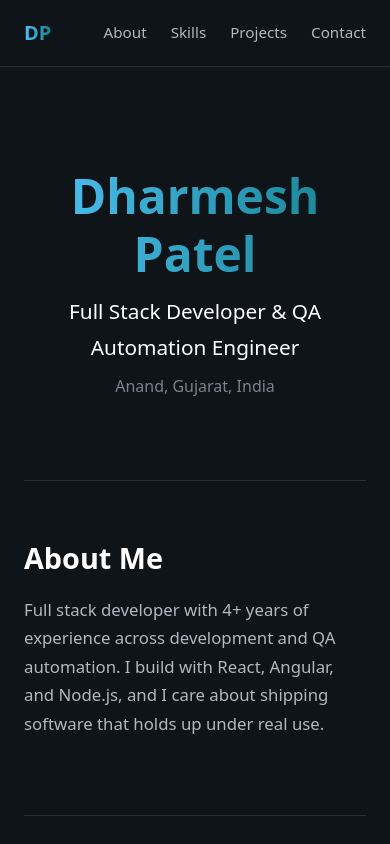
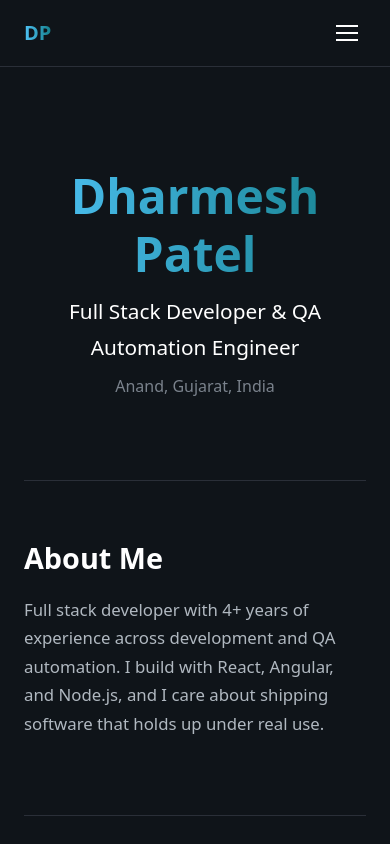
Before and after one commit to dharmeshpt2710/portfolio, a React app: page / in a window 390 px wide. Shown: the top 844 px of the page. Built offline with nearby package versions, Linux system fonts and the light colour scheme; the HTML template or start-up script is replaced by a standard one.

Commit message:
Phase 3: navigation and smooth scroll
Make the navbar sticky, add smooth scrolling with scroll-margin-top
so sections clear the sticky navbar, and add a mobile hamburger menu
to the navbar using useState.

```diff
--- a/src/components/Hero.css
+++ b/src/components/Hero.css
@@ -2,6 +2,7 @@
   text-align: center;
   padding: 100px 0 80px;
   border-bottom: 1px solid var(--color-border);
+  scroll-margin-top: var(--navbar-height);
 }
 
 .hero h1 {
--- a/src/components/Navbar.css
+++ b/src/components/Navbar.css
@@ -1,9 +1,13 @@
 .navbar {
+  position: sticky;
+  top: 0;
+  z-index: 10;
   background-color: var(--color-bg);
   border-bottom: 1px solid var(--color-border);
 }
 
 .navbar-inner {
+  position: relative;
   display: flex;
   align-items: center;
   justify-content: space-between;
@@ -35,3 +39,48 @@
 .navbar-links a:hover {
   color: var(--color-text);
 }
+
+.navbar-toggle {
+  display: none;
+  flex-direction: column;
+  justify-content: center;
+  gap: 5px;
+  padding: 8px;
+  background: none;
+  border: none;
+  cursor: pointer;
+}
+
+.navbar-toggle-bar {
+  display: block;
+  width: 22px;
+  height: 2px;
+  background-color: var(--color-text);
+}
+
+@media (max-width: 640px) {
+  .navbar-toggle {
+    display: flex;
+  }
+
+  .navbar-links {
+    display: none;
+    position: absolute;
+    top: 100%;
+    left: 0;
+    right: 0;
+    flex-direction: column;
+    gap: 0;
+    background-color: var(--color-surface);
+    border-bottom: 1px solid var(--color-border);
+  }
+
+  .navbar-links.open {
+    display: flex;
+  }
+
+  .navbar-links a {
+    padding: 14px 24px;
+    border-top: 1px solid var(--color-border);
+  }
+}
--- a/src/components/Navbar.jsx
+++ b/src/components/Navbar.jsx
@@ -1,15 +1,32 @@
+import { useState } from 'react'
 import './Navbar.css'
 
 function Navbar() {
+  const [isOpen, setIsOpen] = useState(false)
+
+  const closeMenu = () => setIsOpen(false)
+
   return (
     <header className="navbar">
       <div className="navbar-inner container">
-        <a href="#hero" className="navbar-brand">DP</a>
-        <nav className="navbar-links">
-          <a href="#about">About</a>
-          <a href="#skills">Skills</a>
-          <a href="#projects">Projects</a>
-          <a href="#contact">Contact</a>
+        <a href="#hero" className="navbar-brand" onClick={closeMenu}>DP</a>
+
+        <button
+          className="navbar-toggle"
+          onClick={() => setIsOpen(!isOpen)}
+          aria-expanded={isOpen}
+          aria-label="Toggle navigation menu"
+        >
+          <span className="navbar-toggle-bar"></span>
+          <span className="navbar-toggle-bar"></span>
+          <span className="navbar-toggle-bar"></span>
+        </button>
+
+        <nav className={`navbar-links${isOpen ? ' open' : ''}`}>
+          <a href="#about" onClick={closeMenu}>About</a>
+          <a href="#skills" onClick={closeMenu}>Skills</a>
+          <a href="#projects" onClick={closeMenu}>Projects</a>
+          <a href="#contact" onClick={closeMenu}>Contact</a>
         </nav>
       </div>
     </header>
--- a/src/index.css
+++ b/src/index.css
@@ -12,6 +12,7 @@
 
   /* Layout */
   --content-width: 900px;
+  --navbar-height: 64px;
 
   font-family: system-ui, -apple-system, 'Segoe UI', Roboto, Helvetica, Arial, sans-serif;
   line-height: 1.7;
@@ -28,6 +29,10 @@
 
 * {
   box-sizing: border-box;
+}
+
+html {
+  scroll-behavior: smooth;
 }
 
 body {
@@ -59,6 +64,7 @@ a {
 .section {
   padding: 60px 0;
   border-bottom: 1px solid var(--color-border);
+  scroll-margin-top: var(--navbar-height);
 }
 
 .section:last-child {
```
